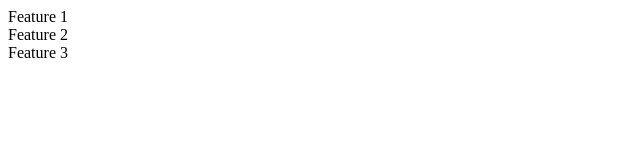
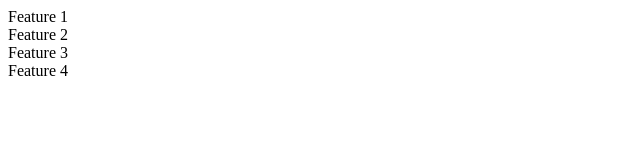
Before and after one commit to LorenzoJablonski/teste, a plain HTML site: page src/index.html in a window 1280 px wide. Shown: the full height of the page, 0-640 px from the left. Drawn offline with Linux system fonts and the light colour scheme.

Commit message:
feature4

```diff
--- a/src/index.html
+++ b/src/index.html
@@ -6,4 +6,5 @@
     <div>Feature 1</div>
     <div>Feature 2</div>
     <div>Feature 3</div>
+    <div>Feature 4</div>
 </body>
```
